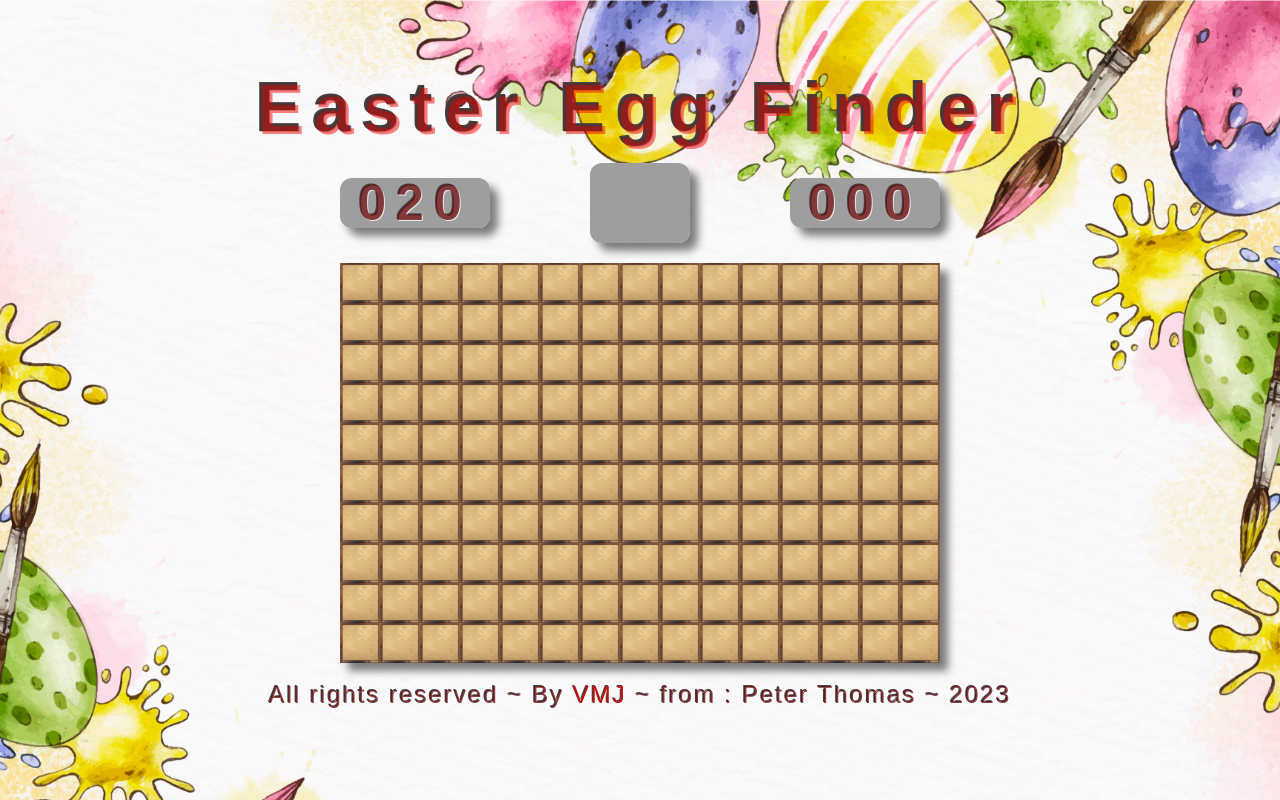
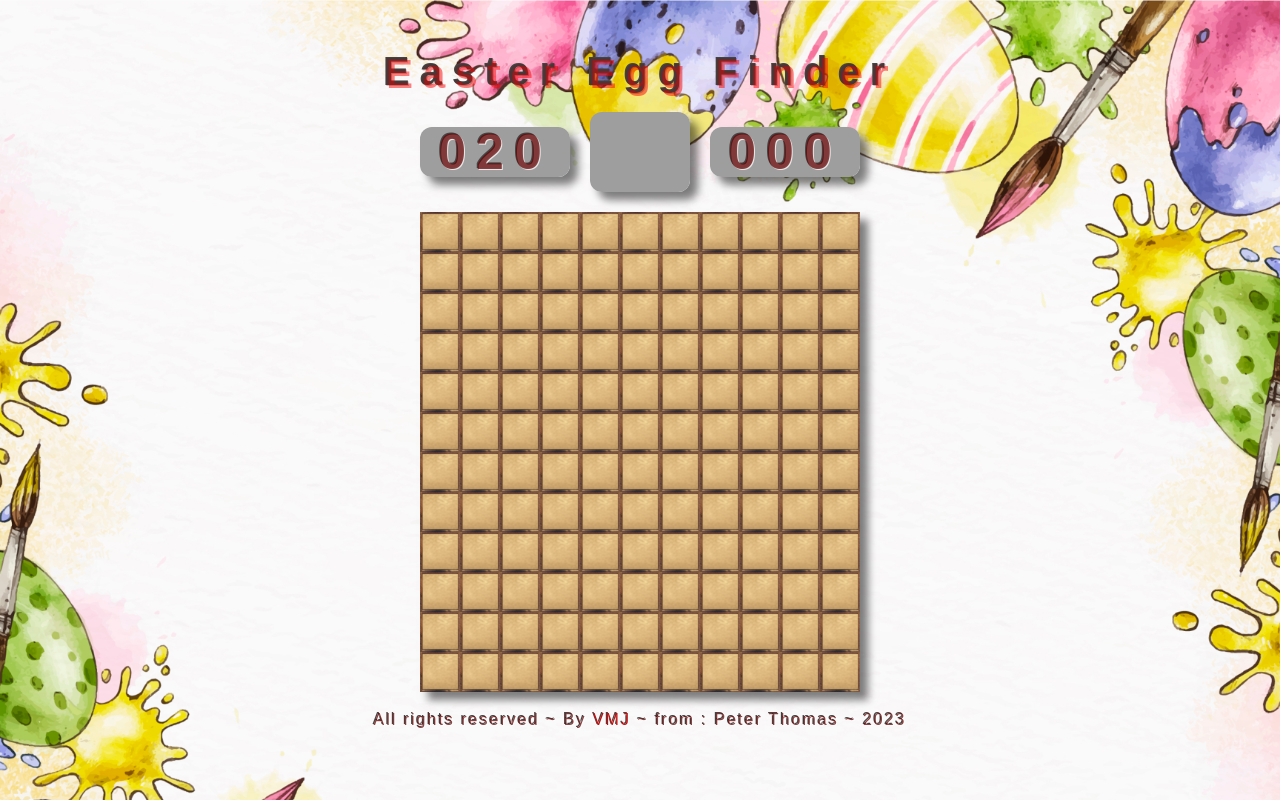
Before and after one commit to ViktorMihalyJozsa/easter-egg-finder, a PHP site: page / in a window 1280 px wide. Run offline with PHP 8.4, Linux system fonts and the light colour scheme; some web fonts are replaced; grey boxes are pictures that could not be loaded.

Commit message:
FIX Height + Width

```diff
--- a/css/easter-egg-finder-style.css
+++ b/css/easter-egg-finder-style.css
@@ -34,7 +34,7 @@
   }
 
   h1 {
-    font-size:      70px;
+    font-size:      40px;
     letter-spacing: 10px;
     font-weight:    bold;
     color:          rgba(102, 6, 6, 0.25);
@@ -42,7 +42,7 @@
   }
 
   p {
-    font-size:      24px;
+    font-size:      16px;
     letter-spacing: 2px;
     color:          rgba(102, 6, 6, 0.75);
     text-shadow:    1px 1px rgba(255, 255, 255, 0.75), -1px -1px #444;
@@ -55,7 +55,7 @@
   }
 
   a:hover {
-    font-size:      30px;
+    font-size:      20px;
     letter-spacing: 4px;
     font-weight:    bold;
     color:          rgba(198, 13, 13, 1);
--- a/js/easter-egg-finder.js
+++ b/js/easter-egg-finder.js
@@ -13,8 +13,8 @@ const height = canvas.height;
 
 size = 40;  // a mezők mérete
 
-canvas.width = 600;   // a canvas szélessége
-canvas.height = 400;  // a canvas magassága
+canvas.width = 440;   // a canvas szélessége
+canvas.height = 480;  // a canvas magassága
 
 const columns = canvas.width / size;
 const rows = canvas.height / size;
```
